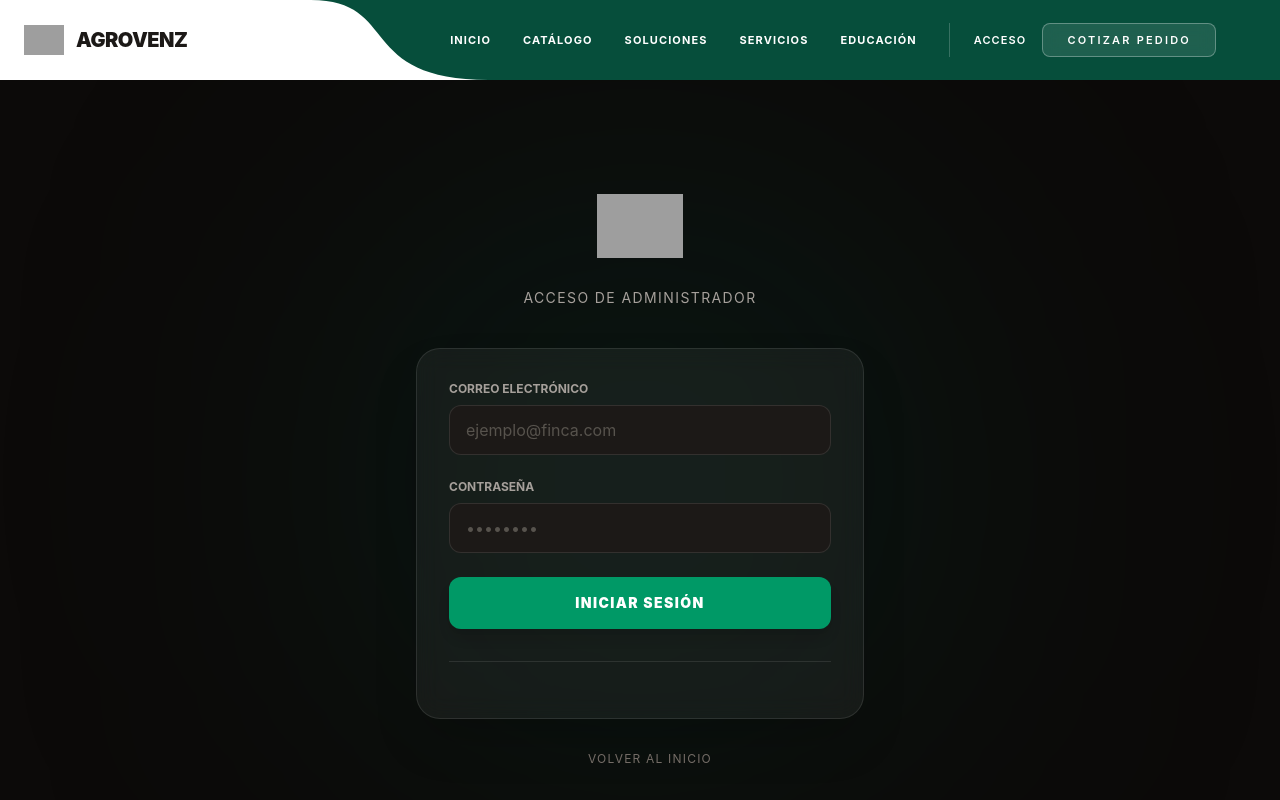
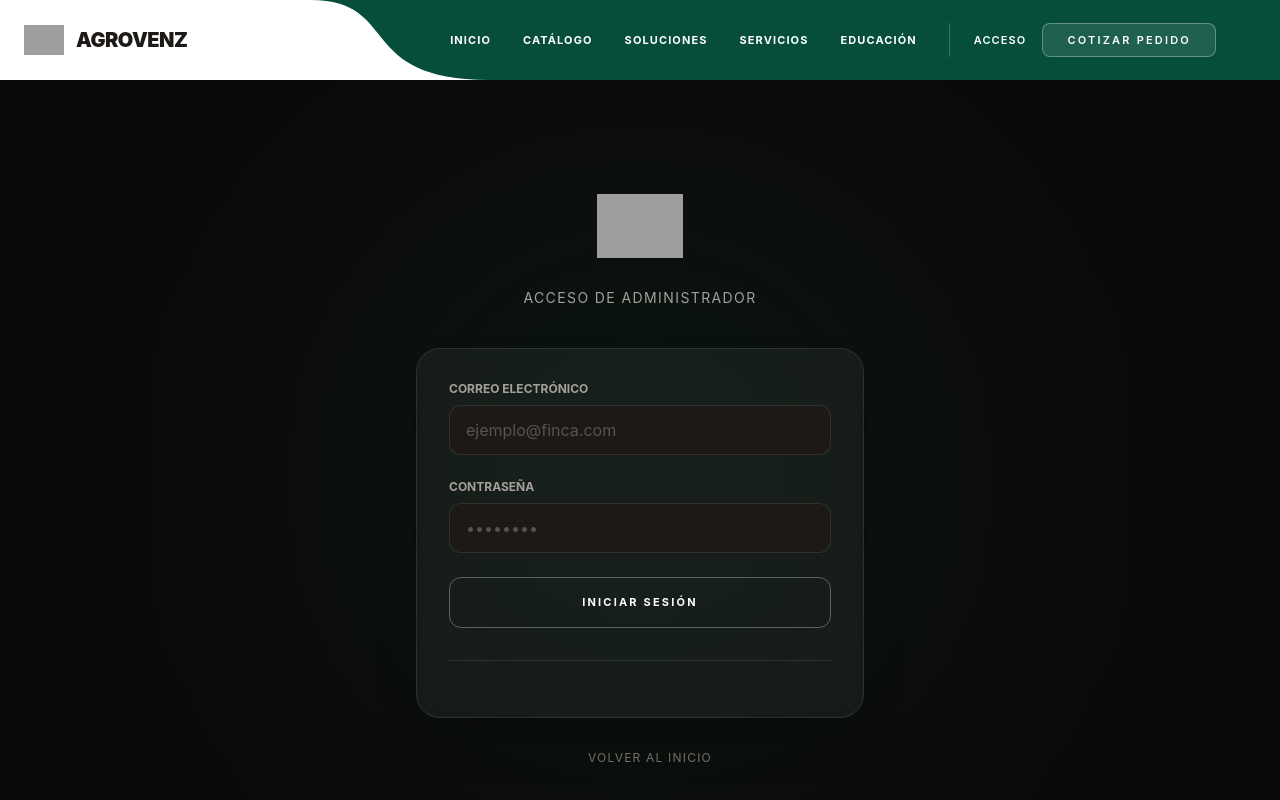
Before and after one commit to bajanchis20-png/agrovenz, a SvelteKit app: page /login in a window 1280 px wide. Shown: the top 800 px of the page. Built offline with nearby package versions, Linux system fonts and the light colour scheme; grey boxes are pictures that could not be loaded; some icons are missing.

Commit message:
88877788877

```diff
--- a/src/routes/login/+page.svelte
+++ b/src/routes/login/+page.svelte
@@ -40,12 +40,12 @@
                     />
                 </div>
 
-                <button
-                    type="submit"
-                    class="w-full py-4 bg-emerald-600 hover:bg-emerald-700 text-white font-black rounded-xl shadow-lg transition-all active:scale-[0.98] uppercase tracking-widest text-sm"
-                >
-                    Iniciar Sesión
-                </button>
+            <button
+    type="submit"
+    class="px-8 py-4 bg-transparent border border-white/30 text-white hover:bg-white/10 hover:border-white font-bold rounded-xl text-[11px] uppercase tracking-[0.2em] transition-all duration-300 text-center w-full"
+>
+    Iniciar Sesión
+</button>
             </form>
 
             <div class="mt-8 pt-6 border-t border-white/10 text-center text-sm">
```
